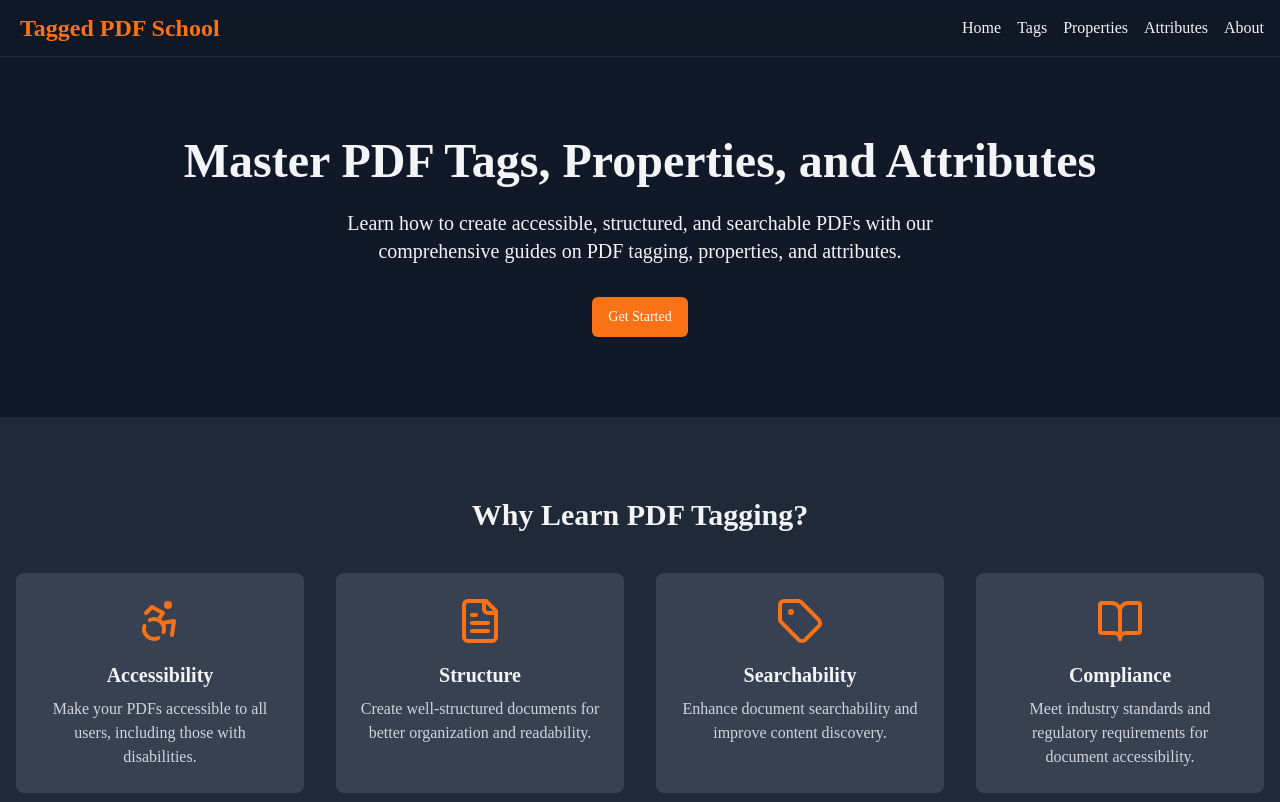
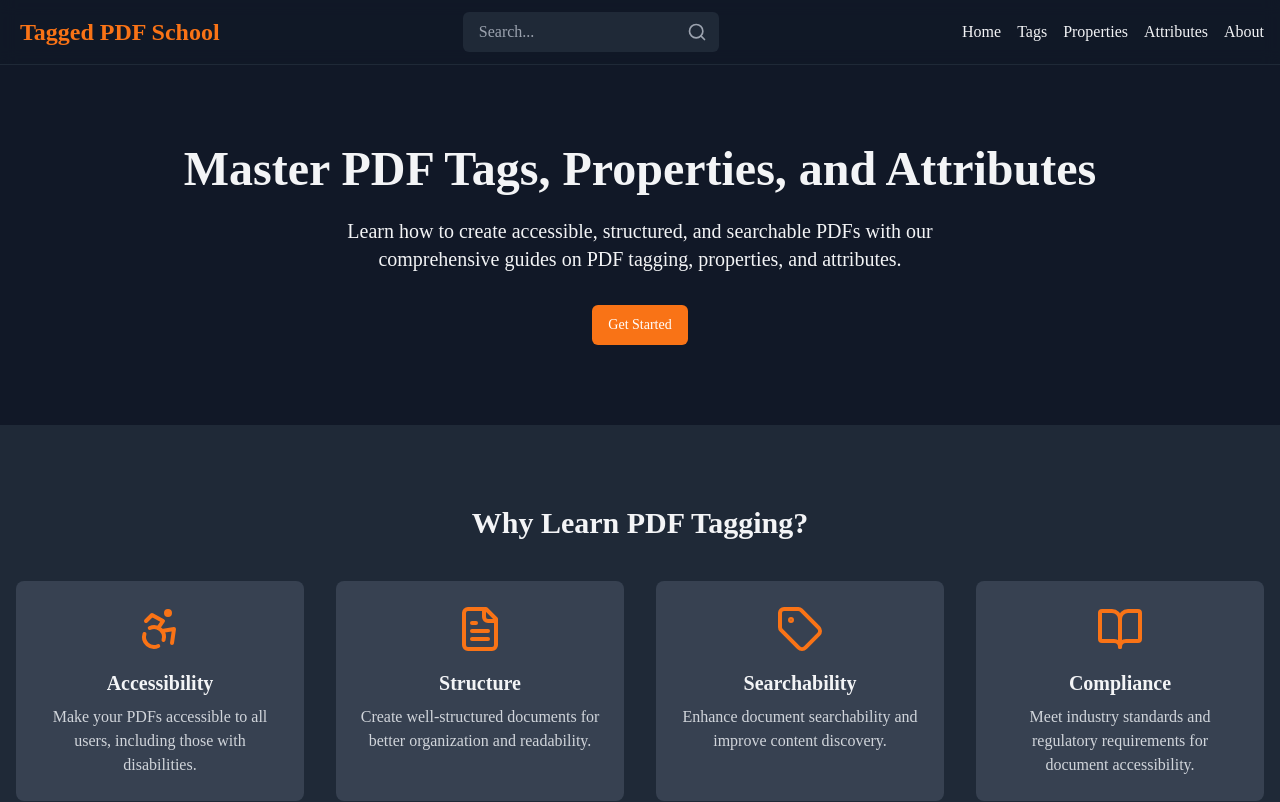
Before and after one commit to Hroco/TaggedPDFSchool, a Next.js app: page / in a window 1280 px wide. Shown: the top 802 px of the page. Built offline with nearby package versions, Linux system fonts and the light colour scheme.

Commit message:
feat: Added new missing attribute + added Search logic

```diff
--- a/src/app/attributes/layout.tsx
+++ b/src/app/attributes/layout.tsx
@@ -9,7 +9,14 @@ export default function Layout({
   const attributes = data.attributes;
 
   const sortedAttributes = attributes.sort((a, b) => {
-    const ownerOrder = ["Layout", "List", "Table", "PrintField", "Artifact"];
+    const ownerOrder = [
+      "Layout",
+      "List",
+      "Table",
+      "PrintField",
+      "Artifact",
+      "FENote",
+    ];
     const aIndex = ownerOrder.indexOf(a.owner);
     const bIndex = ownerOrder.indexOf(b.owner);
     if (aIndex === -1 || bIndex === -1) {
--- a/src/assets/taggedPDFSchoolDB.json
+++ b/src/assets/taggedPDFSchoolDB.json
@@ -43,7 +43,7 @@
       "owner": "Layout",
       "inheritable": true,
       "type": null,
-      "defaultValue": "LrTb.",
+      "defaultValue": "LrTb",
       "values": [
         {
           "valueType": "name",
@@ -524,7 +524,7 @@
       "owner": "Layout",
       "inheritable": true,
       "type": "BLSE",
-      "defaultValue": "Start.",
+      "defaultValue": "Start",
       "values": [
         {
           "valueType": "name",
@@ -1373,6 +1373,34 @@
             {
               "name": "Redaction",
               "description": ""
+            }
+          ]
+        }
+      ]
+    },
+    {
+      "name": "NoteType",
+      "description": "The type of the FENote indicating a more specific semantic definition for the FENote",
+      "source": "ISO-14289-2-2024-sponsored.pdf (PDF/UA-2) Section 8.2.5.14.2",
+      "owner": "FENote",
+      "inheritable": null,
+      "type": null,
+      "defaultValue": "None",
+      "values": [
+        {
+          "valueType": "name",
+          "values": [
+            {
+              "name": "Footnote",
+              "description": " A subtype indicating a footnote"
+            },
+            {
+              "name": "Endnote",
+              "description": "A subtype indicating an endnote"
+            },
+            {
+              "name": "None",
+              "description": "A subtype indicating that the type is not specified"
             }
           ]
         }
--- a/src/components/Navbar.tsx
+++ b/src/components/Navbar.tsx
@@ -1,11 +1,190 @@
+/* eslint-disable @typescript-eslint/no-unsafe-argument */
+/* eslint-disable @typescript-eslint/no-explicit-any */
+"use client";
+
+import { useState, useEffect, useRef, type KeyboardEvent } from "react";
 import Link from "next/link";
+import { Search } from "lucide-react";
+import data from "~/assets/taggedPDFSchoolDB.json";
+import { useRouter } from "next/navigation";
+
+const searchAttr = data.attributes.map((attr) => attr.name);
+const searchTags = data.pdfTags.map((tag) => tag.tag);
+const searchProperties = data.properties.map((prop) => prop.name);
+const searchItems = [...searchAttr, ...searchTags, ...searchProperties];
 
 export const Navbar = () => {
+  const [searchTerm, setSearchTerm] = useState("");
+  const [searchResults, setSearchResults] = useState<string[]>([]);
+  const [isDropdownVisible, setIsDropdownVisible] = useState(false);
+  const [selectedIndex, setSelectedIndex] = useState(-1);
+  const searchRef = useRef<HTMLDivElement>(null);
+  const inputRef = useRef<HTMLInputElement>(null);
+  const router = useRouter();
+
+  useEffect(() => {
+    const handleClickOutside = (event: MouseEvent) => {
+      if (
+        searchRef.current &&
+        !searchRef.current.contains(event.target as Node)
+      ) {
+        setIsDropdownVisible(false);
+      }
+    };
+
+    const handleKeyDown = (event: KeyboardEvent) => {
+      if ((event.ctrlKey || event.metaKey) && event.key === "f") {
+        event.preventDefault();
+        inputRef.current?.focus();
+      }
+    };
+
+    document.addEventListener("mousedown", handleClickOutside);
+    document.addEventListener("keydown", handleKeyDown as any);
+    return () => {
+      document.removeEventListener("mousedown", handleClickOutside);
+      document.removeEventListener("keydown", handleKeyDown as any);
+    };
+  }, []);
+
+  useEffect(() => {
+    if (searchTerm) {
+      const results = searchItems
+        .filter((item) => item.toLowerCase().includes(searchTerm.toLowerCase()))
+        //sort by string lenght
+        .sort((a, b) => a.length - b.length)
+        .slice(0, 10);
+      setSearchResults(results);
+      setIsDropdownVisible(true);
+    } else {
+      setSearchResults([]);
+      setIsDropdownVisible(false);
+    }
+  }, [searchTerm]);
+
+  const highlightMatch = (text: string) => {
+    const parts = text.split(new RegExp(`(${searchTerm})`, "gi"));
+    return (
+      <span>
+        {parts.map((part, index) =>
+          part.toLowerCase() === searchTerm.toLowerCase() ? (
+            <span key={index} className="bg-orange-500 text-gray-900">
+              {part}
+            </span>
+          ) : (
+            part
+          ),
+        )}
+      </span>
+    );
+  };
+
+  const handleKeyDown = (e: KeyboardEvent<HTMLInputElement>) => {
+    if (e.key === "ArrowDown") {
+      e.preventDefault();
+      setSelectedIndex((prev) =>
+        prev < searchResults.length - 1 ? prev + 1 : prev,
+      );
+    } else if (e.key === "ArrowUp") {
+      e.preventDefault();
+      setSelectedIndex((prev) => (prev > 0 ? prev - 1 : -1));
+    } else if (e.key === "Enter" && selectedIndex >= 0) {
+      const result = searchResults[selectedIndex];
+      if (!result) return;
+      let url = "/";
+      //find result in attributes
+      const attr = data.attributes.find((attr) => attr.name === result);
+      if (attr) {
+        url = `/attributes/${attr.name}`;
+      }
+      //find result in tags
+      const tag = data.pdfTags.find((tag) => tag.tag === result);
+      if (tag) {
+        url = `/tags/${tag.tag}`;
+      }
+      //find result in properties
+      const prop = data.properties.find((prop) => prop.name === result);
+      if (prop) {
+        url = `/properties/${prop.name}`;
+      }
+      setSearchTerm("");
+      setIsDropdownVisible(false);
+      router.push(url);
+      inputRef.current?.blur();
+    } else if (e.key === "Escape") {
+      setIsDropdownVisible(false);
+      inputRef.current?.blur();
+    }
+  };
+
   return (
     <header className="sticky top-0 z-50 mx-auto flex items-center justify-between border-b border-gray-800 bg-gray-900/95 px-4 py-3 pl-5 backdrop-blur supports-[backdrop-filter]:bg-gray-900/75">
       <h1 className="hidden text-2xl font-bold text-orange-500 sm:block">
         Tagged PDF School
       </h1>
+      <div className="relative mt-2 w-full sm:mt-0 sm:w-64" ref={searchRef}>
+        <div className="relative">
+          <input
+            ref={inputRef}
+            type="text"
+            placeholder="Search..."
+            value={searchTerm}
+            onChange={(e) => setSearchTerm(e.target.value)}
+            onKeyDown={handleKeyDown}
+            className="w-full rounded-md bg-gray-800 px-4 py-2 pr-10 text-white placeholder-gray-400 focus:outline-none focus:ring-2 focus:ring-orange-500"
+          />
+          <Search className="absolute right-3 top-1/2 h-5 w-5 -translate-y-1/2 transform text-gray-400" />
+        </div>
+        {isDropdownVisible && searchResults.length > 0 && (
+          <div className="absolute mt-1 w-full rounded-md bg-gray-800 shadow-lg">
+            <ul className="max-h-60 overflow-auto py-1 text-base leading-6 focus:outline-none sm:text-sm sm:leading-5">
+              {searchResults.map((result, index) => {
+                let url = "/";
+                //find result in attributes
+                const attr = data.attributes.find(
+                  (attr) => attr.name === result,
+                );
+                if (attr) {
+                  url = `/attributes/${attr.name}`;
+                }
+                //find result in tags
+                const tag = data.pdfTags.find((tag) => tag.tag === result);
+                if (tag) {
+                  url = `/tags/${tag.tag}`;
+                }
+                //find result in properties
+                const prop = data.properties.find(
+                  (prop) => prop.name === result,
+                );
+                if (prop) {
+                  url = `/properties/${prop.name}`;
+                }
+
+                console.log(url);
+
+                return (
+                  <li
+                    key={index}
+                    className={`cursor-pointer px-4 py-2 text-white ${
+                      index === selectedIndex
+                        ? "bg-gray-700"
+                        : "hover:bg-gray-700"
+                    }`}
+                    onClick={() => {
+                      setSearchTerm("");
+                      setIsDropdownVisible(false);
+                      router.push(url);
+                      inputRef.current?.blur();
+                    }}
+                  >
+                    {highlightMatch(result)}
+                  </li>
+                );
+              })}
+            </ul>
+          </div>
+        )}
+      </div>
       <nav className="flex items-center space-x-4">
         <Link href="/" className="transition-colors hover:text-orange-500">
           Home
```
